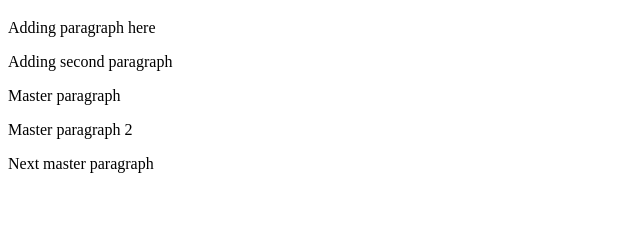
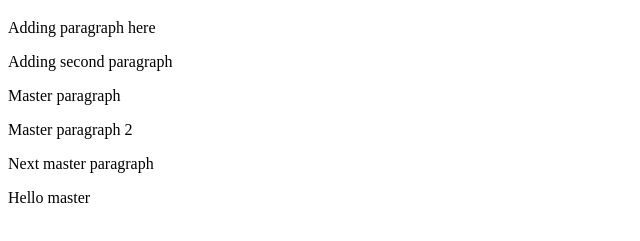
Before and after one commit to sidulanaksekolahan/test, a plain HTML site: page index.html in a window 1280 px wide. Shown: the part 61-302 px from the top of the page, without its empty margins (0-640 px from the left). Drawn offline with Linux system fonts and the light colour scheme.

Commit message:
master adding p

```diff
--- a/index.html
+++ b/index.html
@@ -14,5 +14,6 @@
     <p>Master paragraph 2</p>
 
     <p>Next master paragraph</p>
+    <p>Hello master</p>
 </body>
 </html>
```
